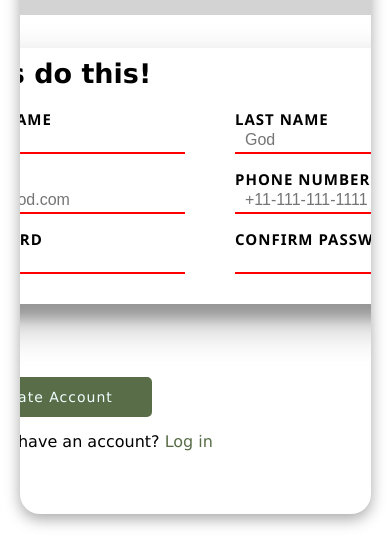
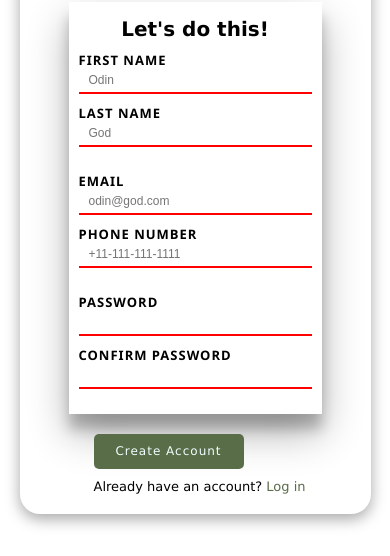
Before and after one commit to baran-oleh/form-example2, a plain HTML site: page index.html in a window 390 px wide. Shown: the part 288-844 px from the top of the page. Drawn offline with Linux system fonts and the light colour scheme.

Commit message:
💄 added responsive markup

```diff
--- a/css/style.css
+++ b/css/style.css
@@ -12,6 +12,9 @@
   border: none;
   display: flex;
   margin-bottom: 15px; }
+  @media screen and (max-width: 650px) {
+    .form__name, .form__contact, .form__password {
+      flex-direction: column; } }
   .form__name:last-child, .form__contact:last-child, .form__password:last-child {
     margin-bottom: 0; }
   .form__name label, .form__contact label, .form__password label {
@@ -20,6 +23,10 @@
     font-family: 'Segoe UI', Tahoma, Geneva, Verdana, sans-serif;
     letter-spacing: 1px;
     font-size: 15px; }
+    @media screen and (max-width: 650px) {
+      .form__name label, .form__contact label, .form__password label {
+        font-size: 13px;
+        margin-bottom: 10px; } }
     .form__name label input, .form__contact label input, .form__password label input {
       width: 233px;
       height: 25px;
@@ -28,6 +35,9 @@
       border-bottom: 2px solid #596D48;
       padding: 5px 2px 5px 10px;
       font-size: 16px; }
+      @media screen and (max-width: 650px) {
+        .form__name label input, .form__contact label input, .form__password label input {
+          font-size: 12px; } }
       .form__name label input:focus, .form__contact label input:focus, .form__password label input:focus {
         color: aliceblue;
         background-color: #596D48;
@@ -38,6 +48,9 @@
         border-bottom: 2px solid red; }
   .form__name label:nth-child(1), .form__contact label:nth-child(1), .form__password label:nth-child(1) {
     margin-right: 50px; }
+    @media screen and (max-width: 650px) {
+      .form__name label:nth-child(1), .form__contact label:nth-child(1), .form__password label:nth-child(1) {
+        margin-right: 0; } }
 
 * {
   margin: 0;
@@ -65,7 +78,7 @@ body {
   @media screen and (max-width: 850px) {
     .container {
       justify-content: center;
-      align-items: space-evenly; } }
+      align-content: space-between; } }
 
 .left {
   flex-basis: 38%;
@@ -151,14 +164,25 @@ body {
         flex-direction: column;
         justify-content: end;
         padding: 10px 10px 30px 40px; } }
+    @media screen and (max-width: 650px) {
+      .right__section1 {
+        padding: 10px 10px 10px 15px;
+        justify-content: center; } }
     .right__section1 blockquote {
       font-family: 'Norse';
       font-weight: 700;
       font-size: 35px;
       letter-spacing: 2px;
       margin-bottom: 15px; }
+      @media screen and (max-width: 650px) {
+        .right__section1 blockquote {
+          font-size: 20px;
+          margin-bottom: 10px; } }
     .right__section1 p {
       font-size: 30px; }
+      @media screen and (max-width: 650px) {
+        .right__section1 p {
+          font-size: 15px; } }
     @media screen and (max-width: 850px) {
       .right__section1 {
         flex-basis: 30%; } }
@@ -170,10 +194,21 @@ body {
       .right__section2 {
         display: flex;
         flex-direction: column; } }
+    @media screen and (max-width: 650px) {
+      .right__section2 {
+        padding: 15px 10px;
+        display: flex;
+        flex-direction: column;
+        justify-content: center;
+        align-items: center; } }
   .right__section2-title {
     font-family: 'Lucida Sans', 'Lucida Sans Regular', 'Lucida Grande', 'Lucida Sans Unicode', Geneva, Verdana, sans-serif;
     font-size: 27px;
     margin-bottom: 20px; }
+    @media screen and (max-width: 650px) {
+      .right__section2-title {
+        font-size: 20px;
+        margin-bottom: 10px; } }
   .right__section3 {
     grid-area: 7 / 1 / 10 / 2;
     padding: 40px 10px 30px 40px; }
@@ -181,6 +216,9 @@ body {
       .right__section3 {
         display: flex;
         flex-direction: column; } }
+    @media screen and (max-width: 650px) {
+      .right__section3 {
+        padding: 10px 10px 10px 25px; } }
   .right__section3-btn {
     width: 200px;
     height: 40px;
@@ -194,12 +232,22 @@ body {
     letter-spacing: 1px;
     margin-bottom: 15px;
     transition: transform .3s; }
+    @media screen and (max-width: 650px) {
+      .right__section3-btn {
+        width: 150px;
+        height: 35px;
+        font-size: 12px;
+        margin-bottom: 10px; } }
     .right__section3-btn:hover {
       transform: scale(1.1);
       cursor: pointer; }
   .right__section3-text {
     font-family: 'Lucida Sans', 'Lucida Sans Regular', 'Lucida Grande', 'Lucida Sans Unicode', Geneva, Verdana, sans-serif;
-    font-weight: 500; }
+    font-weight: 500;
+    font-size: 16px; }
+    @media screen and (max-width: 650px) {
+      .right__section3-text {
+        font-size: 13px; } }
     .right__section3-text a {
       text-decoration: none;
       color: #596D48; }
--- a/scss/_form.scss
+++ b/scss/_form.scss
@@ -5,6 +5,9 @@
         border: none;
         display: flex;
         margin-bottom: 15px;
+        @media screen and (max-width: 650px) {
+            flex-direction: column;
+        }
         &:last-child{
             margin-bottom: 0;
         }
@@ -14,6 +17,10 @@
             font-family: 'Segoe UI', Tahoma, Geneva, Verdana, sans-serif;
             letter-spacing: 1px;
             font-size: 15px;
+            @media screen and (max-width: 650px) {
+                font-size: 13px;
+                margin-bottom: 10px;
+            }
             & input {
                 width: 233px;
                 height: 25px;
@@ -22,6 +29,9 @@
                 border-bottom: 2px solid #596D48;
                 padding: 5px 2px 5px 10px;
                 font-size: 16px;
+                @media screen and (max-width: 650px) {
+                    font-size: 12px;
+                }
                 &:focus{
                     color: aliceblue;
                     background-color:#596D48;
@@ -37,6 +47,9 @@
         }
         & label:nth-child(1){
             margin-right: 50px;
+            @media screen and (max-width: 650px){
+                margin-right: 0;
+            }
         }
     }
 }
--- a/scss/general.scss
+++ b/scss/general.scss
@@ -27,7 +27,8 @@ body {
     @media screen and (max-width: 850px) {
         // flex-direction: column;
         justify-content: center;
-        align-items: space-evenly;
+        // align-items: space-evenly;
+        align-content: space-between;
 
     }
 }
@@ -55,9 +56,6 @@ body {
         flex-direction: row;
         justify-content: center;
         align-items: center;
-        @media screen and (max-width: 860px) {
-            // height: 80px;
-        }
     }
     &__img {
         width: 90px;
@@ -124,9 +122,13 @@ body {
         padding: 10px 10px 30px 40px;
         @media screen and (max-width: 850px){
             display: flex;
-        flex-direction: column;
-        justify-content: end;
-        padding: 10px 10px 30px 40px;
+            flex-direction: column;
+            justify-content: end;
+            padding: 10px 10px 30px 40px;
+        }
+        @media screen and (max-width: 650px) {
+            padding: 10px 10px 10px 15px;
+            justify-content: center;
         }
         & blockquote {
             font-family: 'Norse';
@@ -134,9 +136,16 @@ body {
             font-size: 35px;
             letter-spacing: 2px;
             margin-bottom: 15px;
+            @media screen and (max-width:650px) {
+             font-size: 20px;
+             margin-bottom: 10px;
+            }
         }
         & p {
             font-size: 30px;
+            @media screen and (max-width:650px){
+                font-size: 15px;
+            }
         }
         @media screen and(max-width: 850px) {
             flex-basis: 30%;
@@ -150,11 +159,22 @@ body {
             display: flex;
             flex-direction: column;
         }
+        @media screen and (max-width: 650px) {
+            padding: 15px 10px;
+            display: flex;
+            flex-direction: column;
+            justify-content: center;
+            align-items: center;
+        }
     }
     &__section2-title{
         font-family: 'Lucida Sans', 'Lucida Sans Regular', 'Lucida Grande', 'Lucida Sans Unicode', Geneva, Verdana, sans-serif;
         font-size: 27px;
         margin-bottom: 20px;
+        @media screen and (max-width: 650px) {
+            font-size: 20px;
+            margin-bottom: 10px;
+        }
     }
     &__section3{
         grid-area: 7 / 1 / 10 / 2;
@@ -162,6 +182,9 @@ body {
         @media screen and(max-width: 850px) {
            display: flex;
            flex-direction: column;
+        }
+        @media screen and (max-width: 650px) {
+            padding: 10px 10px 10px 25px;
         }
     }
     &__section3-btn {
@@ -177,6 +200,12 @@ body {
         letter-spacing: 1px;
         margin-bottom: 15px;
         transition: transform .3s;
+        @media screen and (max-width: 650px) {
+            width: 150px;
+            height: 35px;
+            font-size: 12px;
+            margin-bottom: 10px;
+        }
         &:hover{
             transform: scale(1.1);
             cursor: pointer;
@@ -185,6 +214,10 @@ body {
     &__section3-text{
         font-family: 'Lucida Sans', 'Lucida Sans Regular', 'Lucida Grande', 'Lucida Sans Unicode', Geneva, Verdana, sans-serif;
         font-weight: 500;
+        font-size: 16px;
+        @media screen and (max-width: 650px) {
+            font-size: 13px;
+        }
         & a{
             text-decoration: none;
             color: #596D48;
```
